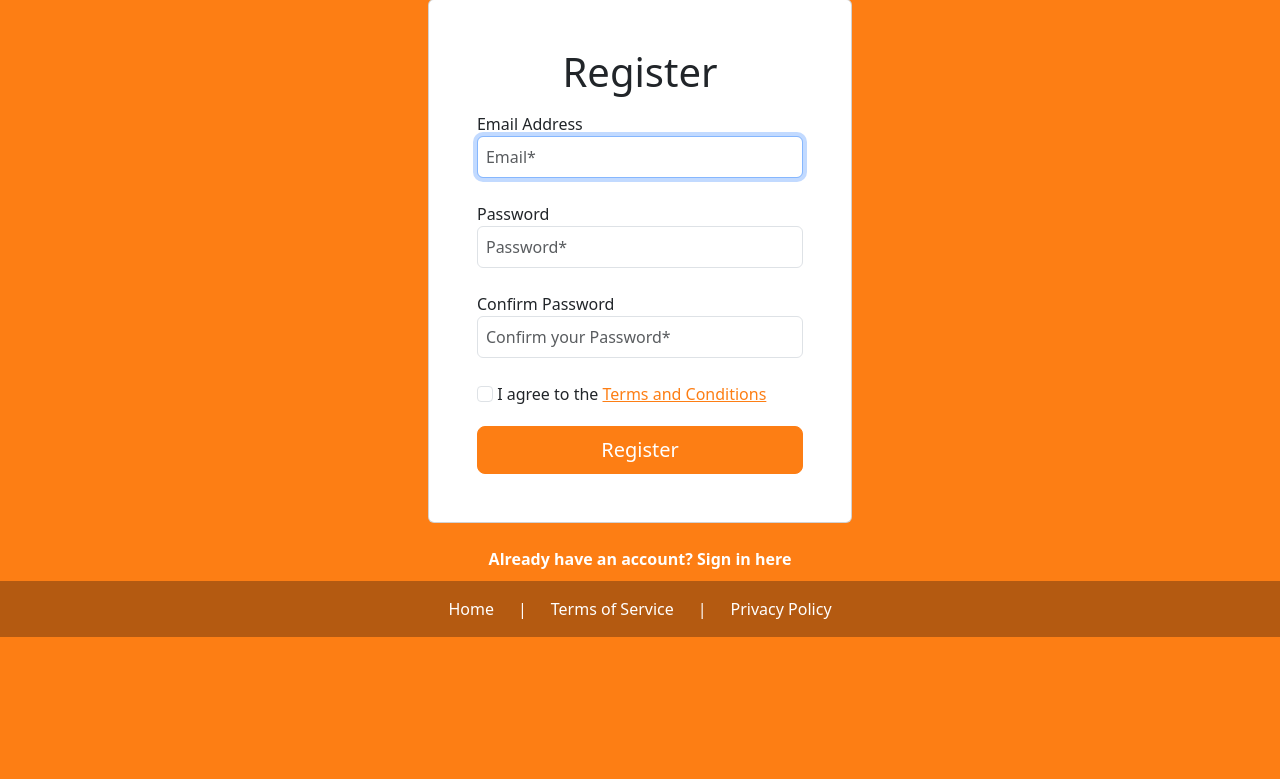
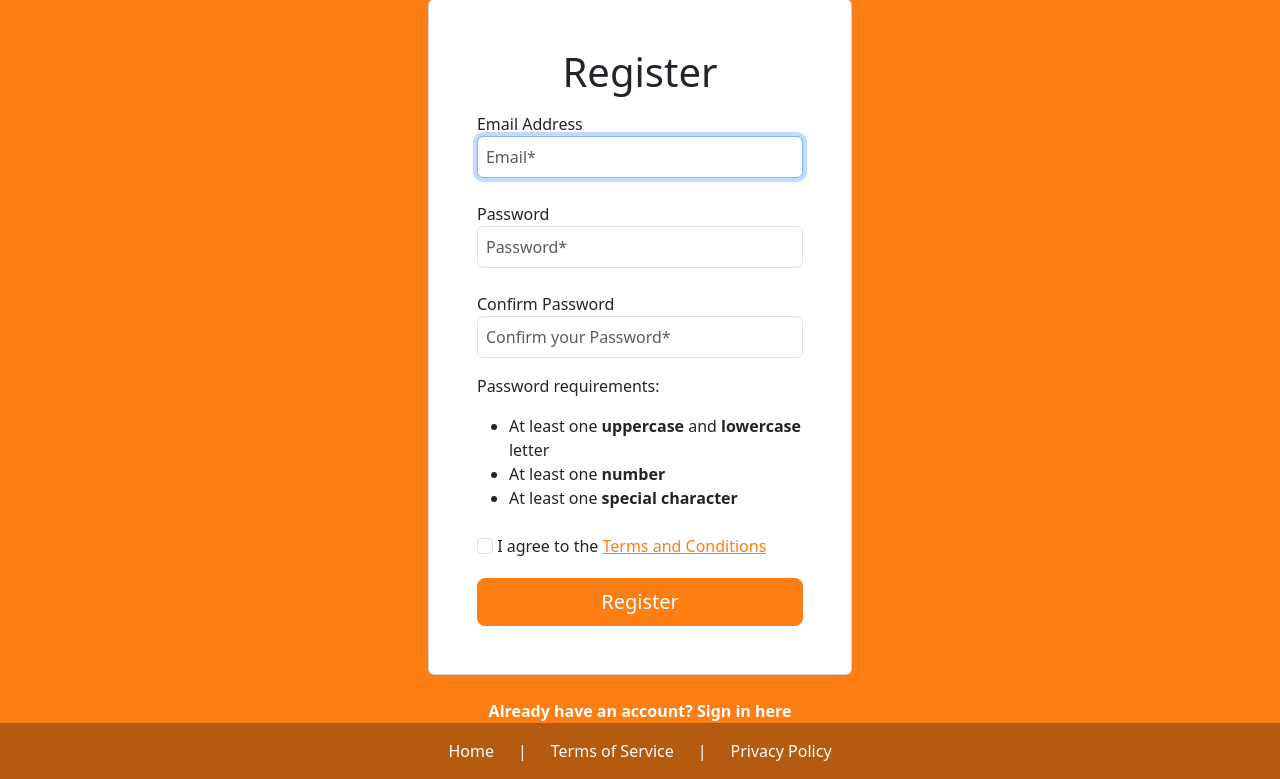
Before and after one commit to dpt-hub/CS50_final_project, a Flask app: page /auth/register in a window 1280 px wide. Shown: the part 163-942 px from the top of the page. Before the commit the page ends 800 px from the top, so only its background shows below. Run offline with Flask 3, Linux system fonts and the light colour scheme.

Commit message:
Fixes spacing (auth.py) + password requirements in (register.html)

```diff
--- a/app/auth.py
+++ b/app/auth.py
@@ -5,7 +5,6 @@ import functools
 import re
 
 bp = Blueprint('auth', __name__, url_prefix='/auth' )
-
 
 @bp.route('/register', methods=['GET', 'POST'])
 def register():
@@ -52,7 +51,6 @@ def register():
         return render_template('auth/register.html')
 
 
-
 @bp.route('/login', methods=['GET', 'POST'])
 def login():
 
@@ -86,6 +84,7 @@ def login():
 
     return render_template('auth/login.html')
 
+
 @bp.before_app_request
 def load_user():
     user_id = session.get('user_id')
@@ -95,10 +94,12 @@ def load_user():
     else:
         g.user = get_db().execute('SELECT * FROM users WHERE user_id = ?', (user_id,)).fetchone()
 
+
 @bp.route('/logout')
 def logout():
     session.clear()
     return redirect(url_for('auth.login'))
+
 
 def login_required(view):
     @functools.wraps(view)
--- a/app/templates/auth/register.html
+++ b/app/templates/auth/register.html
@@ -27,6 +27,14 @@
                 <label class="text-start" for="confirm_password">Confirm Password</label>
                 <input type="password" name="confirm_password" class="form-control p-2" placeholder="Confirm your Password*" id="confirm_password" required>
             </div>
+            <div>
+                <p class="text-start">Password requirements:</p>
+                <ul class="text-start">
+                    <li>At least one <span class="fw-bold">uppercase</span> and <span class="fw-bold">lowercase</span> letter</li>
+                    <li>At least one <span class="fw-bold">number</li>
+                    <li>At least one <span class="fw-bold">special character</span></li>
+                </ul>
+            </div>
             <div class="form-group py-2 my-2 text-start">
                 <input type="checkbox" class="form-check-input mr-2" name="terms" id="terms" required>
                 <label for="terms" class="form-check-label">I agree to the <a href="#">Terms and Conditions</a></label>
```
